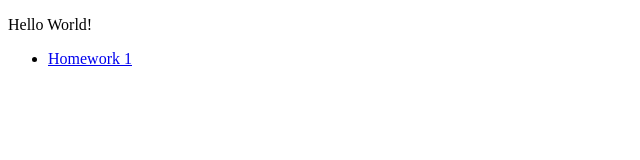
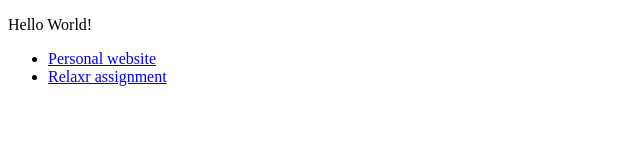
Before and after one commit to emcaulfield/emcaulfield.github.io, a plain HTML site: page index.html in a window 1280 px wide. Shown: the whole page, without its empty margins (0-640 px from the left). Drawn offline with Linux system fonts and the light colour scheme.

Commit message:
Update index.html

```diff
--- a/index.html
+++ b/index.html
@@ -9,7 +9,10 @@
     <p>Hello World!</p>
     <ul>
       <li>
-        <a href="homework1/index.html">Homework 1</a>
+        <a href="homework1/index.html">Personal website</a>
+      </li>
+      <li>
+        <a href="homework2/index.html">Relaxr assignment</a>
       </li>
     </ul>
   </body>
```
